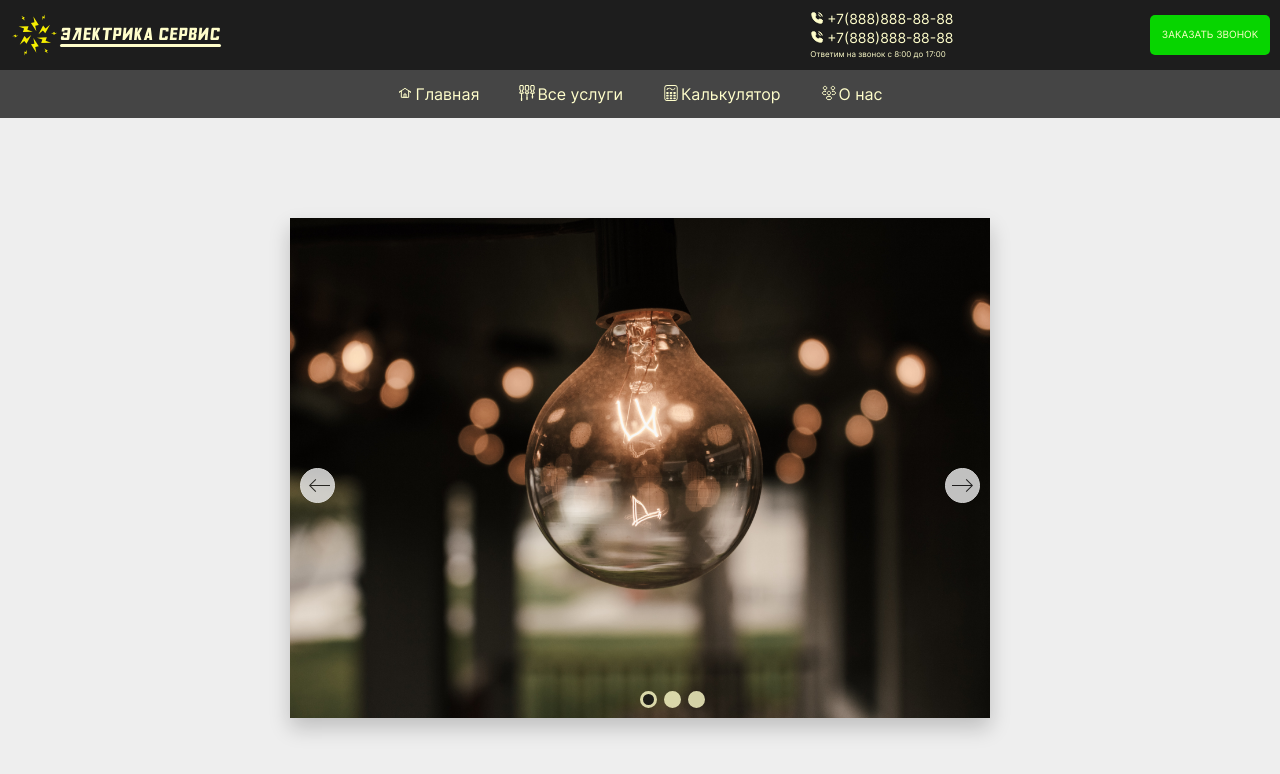
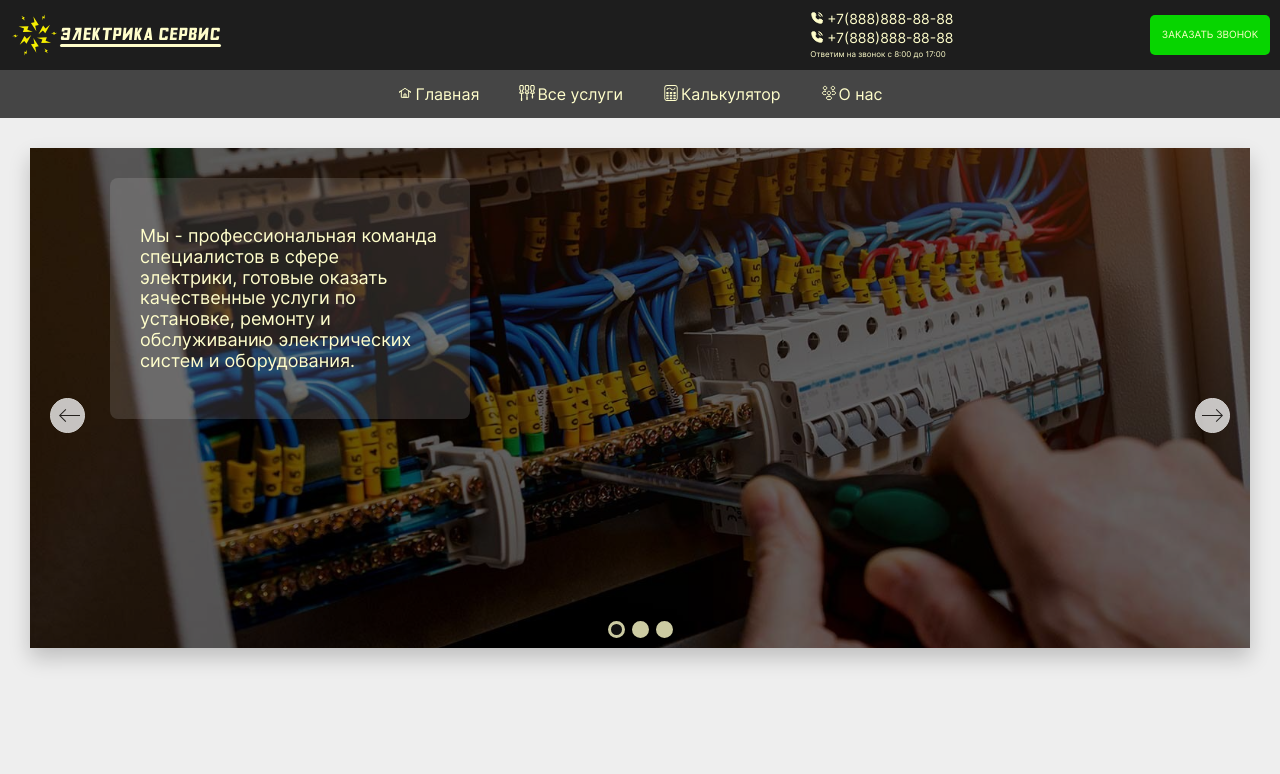
Before and after one commit to EugeneCod/electrician-services, a React (Create React App) app: page / in a window 1280 px wide. Shown: the top 774 px of the page. Built offline with nearby package versions, Linux system fonts and the light colour scheme.

Commit message:
feat: add text to slides

```diff
--- a/package.json
+++ b/package.json
@@ -14,7 +14,7 @@
     "classnames": "^2.3.2",
     "react": "^18.2.0",
     "react-dom": "^18.2.0",
-    "react-router-dom": "^6.8.1",
+    "react-router-dom": "^6.9.0",
     "react-scripts": "5.0.1",
     "sass": "^1.58.3",
     "typescript": "^4.9.5",
--- a/src/components/App/App.tsx
+++ b/src/components/App/App.tsx
@@ -1,14 +1,13 @@
 import { FC } from "react";
 
 import styles from "./App.module.scss";
-import { Header } from "../";
-import { Home } from "../../pages/";
+import { Header, Main } from "../";
 
 const App: FC = () => {
   return (
     <div className={styles.app}>
       <Header />
-      <Home />
+      <Main />
     </div>
   );
 }
--- /dev/null
+++ b/src/components/Main/Main.tsx
@@ -0,0 +1,16 @@
+import { Routes, Route } from 'react-router-dom'
+import { Home } from '../../pages'
+import styles from './Main.module.scss';
+
+const Main = () => {
+  return (
+    <main className={styles.main}>
+      <Routes>
+        <Route path='/' element={<Home />} />
+      </Routes>
+
+    </main>
+  )
+}
+
+export default Main
--- a/src/components/Slider/Slider.module.scss
+++ b/src/components/Slider/Slider.module.scss
@@ -1,15 +1,36 @@
 @import '../../scss/variables';
 
+.slider {
+  display: flex;
+  flex-direction: column;
+  align-items: center;
+  padding: 30px 30px 0;
+
+  @media (max-width: 768px) {
+    padding: 10px 10px 0;
+  }
+}
+
 .container {
-  max-width: 700px;
+  flex: 1 1 auto;
+  width: 100%;
+  min-width: 320px;
+  max-width: 1440px;
   height: 500px;
-  margin: 100px auto 0;
   position: relative;
-  overflow: hidden;
   box-shadow: 0 10px 20px rgba(0, 0, 0, 0.2);
 
+  &::before {
+    content: '';
+    position: absolute;
+    height: 100%;
+    width: 100%;
+    z-index: 1;
+    background-color: rgba(0, 0, 0, 0.6);
+  }
+
   @media (max-width: 768px) {
-    margin: 100px 10px 0;
+    height: 300px;
   }
 }
 
@@ -31,12 +52,42 @@
   }
 }
 
+.textBlock {
+  position: absolute;
+  z-index: 2;
+  top: 30px;
+  left: 80px;
+  width: 300px;
+  border-radius: 8px;
+  padding: 30px;
+  background-color: #ffffff20;
+
+  @media (max-width: 768px) {
+    padding: 10px;
+    left: 30px;
+  }
+  @media (max-width: 450px) {
+    top: 10px;
+    left: 10px;
+    width: 280px;
+  }
+
+  & .text {
+    font-size: 18px;
+    color: $font-light;
+
+    @media (max-width: 768px) {
+      font-size: 12px;
+    }
+  }
+}
+
 .button {
   width: 35px;
   height: 35px;
   border: 1px solid white;
   border-radius: 50%;
-  z-index: 5;
+  z-index: 2;
   position: absolute;
   background-position: center;
   background-repeat: no-repeat;
@@ -53,12 +104,12 @@
 
   &Next {
     top: 50%;
-    right: 10px;
+    right: 20px;
     background-image: url(../../assets/images/slider__arrow-right.svg);
   }
   &Prev {
     top: 50%;
-    left: 10px;
+    left: 20px;
     background-image: url(../../assets/images/slider__arrow-left.svg);
   }
 }
@@ -68,10 +119,9 @@
   column-gap: 7px;
   position: absolute;
   bottom: 10px;
-  left: 50%;
-
-  // opacity: 0;
-  // transition: opacity ease-in-out 0.4s;
+  width: 100%;
+  z-index: 2;
+  justify-content: center;
 
   .dot {
     box-sizing: border-box;
--- a/src/components/Slider/Slider.tsx
+++ b/src/components/Slider/Slider.tsx
@@ -8,27 +8,20 @@ let cx = classNames.bind(styles);
 
 const Slider = () => {
 
-  // const slideClassName = cx({
-  //   slide: true,
-  //   active,
-  // });
-
   const [slideIndex, setSlideIndex] = useState(1);
 
   const handleClickNext = () => {
     console.log('next');
-    slideIndex !== dataSlider.length
-      ? setSlideIndex(prew => prew + 1)
-      : setSlideIndex(1)
-
-  }
+    slideIndex !== dataSlider.length ? setSlideIndex((prew) => prew + 1) : setSlideIndex(1);
+  };
 
   const handleClickPrew = () => {
     console.log('prev');
-    setSlideIndex(prew => prew - 1)
-  }
+    setSlideIndex((prew) => prew - 1);
+  };
 
   return (
+    <div className={styles.slider}>
       <div className={styles.container}>
         {dataSlider.map((obj, index) => {
           return (
@@ -37,27 +30,35 @@ const Slider = () => {
                 slide: true,
                 active: slideIndex === index + 1,
               })}
-            key={obj.id}
-          >
+              key={obj.id}>
               <img src={obj.image} alt="Изображение" />
+              <div className={styles.textBlock}>
+                <p className={styles.text}>{obj.text}</p>
               </div>
-        )
+            </div>
+          );
         })}
-    <button className={[styles.button, styles.buttonNext].join(' ')} onClick={handleClickNext} />
-    <button className={[styles.button, styles.buttonPrev].join(' ')}  onClick={handleClickPrew} />
+        <button
+          className={[styles.button, styles.buttonNext].join(' ')}
+          onClick={handleClickNext}
+        />
+        <button
+          className={[styles.button, styles.buttonPrev].join(' ')}
+          onClick={handleClickPrew}
+        />
         <div className={styles.containerDots}>
-      {Array.from({length: dataSlider.length}).map((_item, index) => (
+          {Array.from({ length: dataSlider.length }).map((_item, index) => (
             <div
               className={cx({
                 dot: true,
                 active: slideIndex === index + 1,
               })}
-        onClick={() => setSlideIndex(index + 1)}
-        ></div>
+              onClick={() => setSlideIndex(index + 1)}></div>
           ))}
         </div>
       </div>
-  )
-}
+    </div>
+  );
+};
 
-export default Slider
+export default Slider;
--- a/src/components/index.ts
+++ b/src/components/index.ts
@@ -1,4 +1,5 @@
 export { default as App } from './App/App';
 export { default as Header } from './Header/Header';
+export { default as Main } from './Main/Main';
 export { default as Navigation } from './Navigation/Navigation';
 export { default as Slider } from './Slider/Slider';
--- a/src/data/slides.ts
+++ b/src/data/slides.ts
@@ -1,32 +1,28 @@
-import imageOne from '../assets/images/promo__light.jpg';
-import imageTwo from '../assets/images/promo__panel.jpg';
-import imageThree from '../assets/images/promo__tools.jpg';
+import imageOne from '../assets/images/promo__panel.jpg';
+import imageTwo from '../assets/images/promo__tools.jpg';
+import imageThree from '../assets/images/promo__light.jpg';
 
 interface slide {
   id: number;
   image: string;
-  title: string;
-  subtitle: string;
+  text: string;
 }
 
 const data: slide[] = [
   {
     id: 1,
     image: imageOne,
-    title: 'Текст заголовка 1',
-    subtitle: 'Lorem ipsum dolor sit amet consectetur adipisicing elit. Repellendus, praesentium?',
+    text: 'Мы - профессиональная команда специалистов в сфере электрики, готовые оказать качественные услуги по установке, ремонту и обслуживанию электрических систем и оборудования.',
   },
   {
     id: 2,
     image: imageTwo,
-    title: 'Текст заголовка 2',
-    subtitle: 'Lorem ipsum dolor sit amet consectetur adipisicing elit. Repellendus, praesentium?',
+    text: 'Наша команда имеет большой опыт работы в данной сфере и использует только качественное оборудование, чтобы гарантировать безопасность и надежность наших услуг.',
   },
   {
     id: 3,
     image: imageThree,
-    title: 'Текст заголовка 3',
-    subtitle: 'Lorem ipsum dolor sit amet consectetur adipisicing elit. Repellendus, praesentium?',
+    text: 'Мы предлагаем широкий спектр услуг, включая монтаж и диагностику электропроводки, замену электрооборудования, установку и настройку систем освещения.',
   }
 ]
 
--- a/src/index.tsx
+++ b/src/index.tsx
@@ -1,11 +1,14 @@
 import React from 'react';
 import ReactDOM from 'react-dom/client';
+import { BrowserRouter as Router } from 'react-router-dom';
 import './scss/index.scss';
 import { App } from './components';
 
 const root = ReactDOM.createRoot(document.getElementById('root') as HTMLElement);
 root.render(
-  <React.StrictMode>
-    <App />
-  </React.StrictMode>,
+  <Router>
+    <React.StrictMode>
+      <App />
+    </React.StrictMode>
+  </Router>,
 );
```
Also changed, not shown: src/components/Main/Main.module.scss (added), 1 other file (tests, documents, lock files or other folders). Lines whose indentation alone changed are shown as unchanged.
